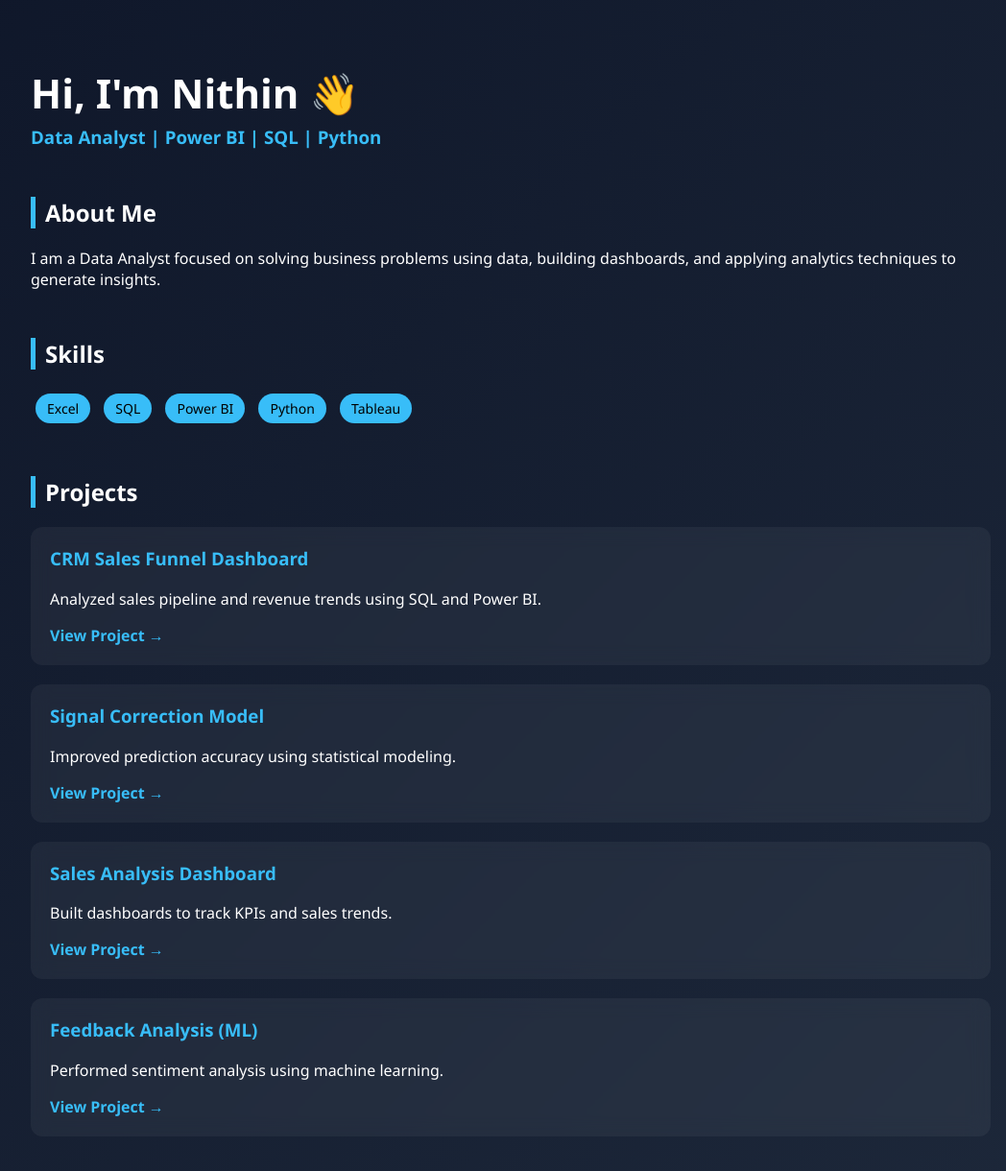
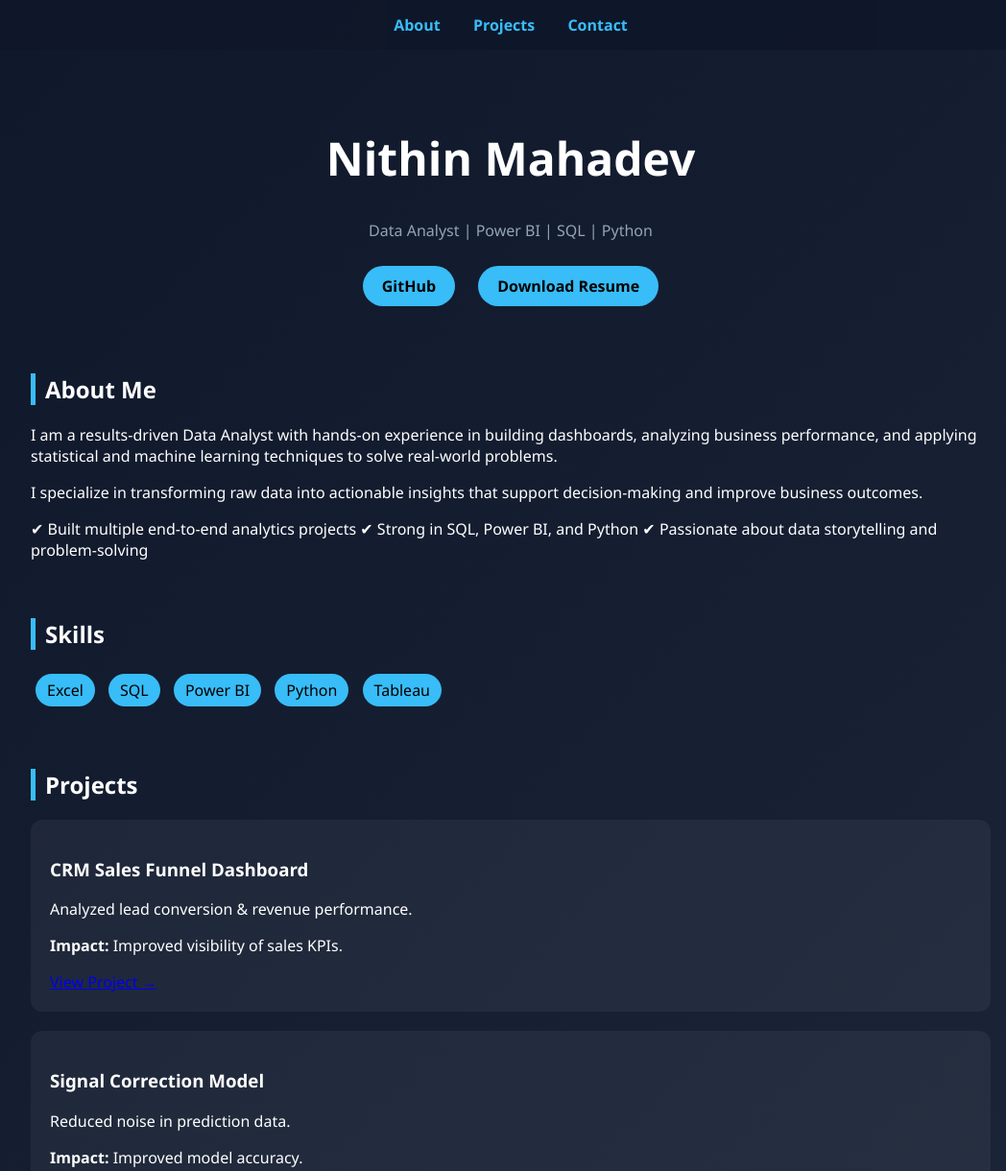
Before and after one commit to Nithin3006/nithin3006.github.io, a plain HTML site: page index.html in a window 1280 px wide. Shown: the top 1220 px of the page at 96% size, without its empty margins (108-1156 px from the left). Drawn offline with nearby package versions, Linux system fonts and the light colour scheme.

Commit message:
Update index.html

```diff
--- a/index.html
+++ b/index.html
@@ -1,7 +1,11 @@
 <!DOCTYPE html>
-<html>
+<html lang="en">
 <head>
+<meta charset="UTF-8">
 <title>Nithin Mahadev | Data Analyst</title>
+
+<!-- AOS Animation Library -->
+<link href="https://unpkg.com/aos@2.3.4/dist/aos.css" rel="stylesheet">
 
 <style>
 body {
@@ -9,60 +13,78 @@
     font-family: 'Segoe UI', sans-serif;
     background: linear-gradient(135deg, #0f172a, #1e293b);
     color: white;
+    scroll-behavior: smooth;
+}
+
+nav {
+    position: sticky;
+    top: 0;
+    background: rgba(15, 23, 42, 0.9);
+    padding: 15px;
+    text-align: center;
+}
+
+nav a {
+    margin: 0 15px;
+    color: #38bdf8;
+    text-decoration: none;
+    font-weight: bold;
 }
 
 .container {
     max-width: 1000px;
     margin: auto;
     padding: 40px;
-            animation: fadeIn 1.5s ease-in;
 }
 
-        h1 {
-            font-size: 42px;
-            margin-bottom: 5px;
+.hero {
+    text-align: center;
+    margin-top: 40px;
 }
 
-        h3 {
-            color: #38bdf8;
-            margin-top: 0;
+.hero h1 {
+    font-size: 48px;
+}
+
+.hero p {
+    color: #94a3b8;
+}
+
+.btn {
+    display: inline-block;
+    padding: 10px 20px;
+    margin: 10px;
+    border-radius: 25px;
+    background: #38bdf8;
+    color: black;
+    text-decoration: none;
+    font-weight: bold;
+    transition: 0.3s;
+}
+
+.btn:hover {
+    background: white;
 }
 
 .section {
-            margin: 50px 0;
+    margin: 60px 0;
 }
 
 h2 {
     border-left: 5px solid #38bdf8;
     padding-left: 10px;
-            margin-bottom: 20px;
 }
 
 .card {
-            background: rgba(255, 255, 255, 0.05);
+    background: rgba(255,255,255,0.05);
     padding: 20px;
     border-radius: 12px;
-            margin-bottom: 20px;
-            backdrop-filter: blur(10px);
+    margin: 20px 0;
     transition: 0.3s;
-            transform: translateY(20px);
-            opacity: 0;
-            animation: slideUp 1s forwards;
 }
 
 .card:hover {
     transform: scale(1.03);
-            box-shadow: 0 10px 25px rgba(0,0,0,0.5);
-        }
-
-        a {
-            color: #38bdf8;
-            text-decoration: none;
-            font-weight: bold;
-        }
-
-        a:hover {
-            text-decoration: underline;
 }
 
 .skills span {
@@ -70,21 +92,8 @@
     background: #38bdf8;
     color: black;
     padding: 6px 12px;
+    margin: 5px;
     border-radius: 20px;
-            margin: 5px;
-            font-size: 14px;
-        }
-
-        @keyframes fadeIn {
-            from {opacity: 0;}
-            to {opacity: 1;}
-        }
-
-        @keyframes slideUp {
-            to {
-                transform: translateY(0);
-                opacity: 1;
-            }
 }
 
 </style>
@@ -92,21 +101,51 @@
 
 <body>
 
+<!-- NAVBAR -->
+<nav>
+<a href="#about">About</a>
+<a href="#projects">Projects</a>
+<a href="#contact">Contact</a>
+</nav>
+
 <div class="container">
 
-    <h1>Hi, I'm Nithin 👋</h1>
-    <h3>Data Analyst | Power BI | SQL | Python</h3>
+<!-- HERO -->
+<div class="hero" data-aos="fade-up">
+<h1>Nithin Mahadev</h1>
+<p>Data Analyst | Power BI | SQL | Python</p>
 
-    <div class="section">
-        <h2>About Me</h2>
-        <p>
-            I am a Data Analyst focused on solving business problems using data,
-            building dashboards, and applying analytics techniques to generate insights.
-        </p>
+<a class="btn" href="https://github.com/Nithin3006" target="_blank">GitHub</a>
+<a class="btn" href="#">Download Resume</a>
 </div>
 
-    <div class="section">
+<!-- ABOUT -->
+<div id="about" class="section" data-aos="fade-right">
+<h2>About Me</h2>
+
+<p>
+I am a results-driven Data Analyst with hands-on experience in building dashboards,
+analyzing business performance, and applying statistical and machine learning techniques
+to solve real-world problems.
+</p>
+
+<p>
+I specialize in transforming raw data into actionable insights that support decision-making
+and improve business outcomes.
+</p>
+
+<p>
+✔ Built multiple end-to-end analytics projects
+✔ Strong in SQL, Power BI, and Python
+✔ Passionate about data storytelling and problem-solving
+</p>
+
+</div>
+
+<!-- SKILLS -->
+<div class="section" data-aos="fade-left">
 <h2>Skills</h2>
+
 <div class="skills">
 <span>Excel</span>
 <span>SQL</span>
@@ -114,46 +153,59 @@
 <span>Python</span>
 <span>Tableau</span>
 </div>
+
 </div>
 
-    <div class="section">
+<!-- PROJECTS -->
+<div id="projects" class="section">
+
 <h2>Projects</h2>
 
-        <div class="card">
+<div class="card" data-aos="zoom-in">
 <h3>CRM Sales Funnel Dashboard</h3>
-            <p>Analyzed sales pipeline and revenue trends using SQL and Power BI.</p>
-            <a href="https://github.com/Nithin3006/CRM-Sales-Funnel-Revenue-Analytics-Dashboard" target="_blank">View Project →</a>
+<p>Analyzed lead conversion & revenue performance.</p>
+<p><b>Impact:</b> Improved visibility of sales KPIs.</p>
+<a href="https://github.com/Nithin3006/CRM-Sales-Funnel-Revenue-Analytics-Dashboard">View Project →</a>
 </div>
 
-        <div class="card">
+<div class="card" data-aos="zoom-in">
 <h3>Signal Correction Model</h3>
-            <p>Improved prediction accuracy using statistical modeling.</p>
-            <a href="https://github.com/Nithin3006/KPT_Signal_Correction_Zomathon" target="_blank">View Project →</a>
+<p>Reduced noise in prediction data.</p>
+<p><b>Impact:</b> Improved model accuracy.</p>
+<a href="https://github.com/Nithin3006/KPT_Signal_Correction_Zomathon">View Project →</a>
 </div>
 
-        <div class="card">
+<div class="card" data-aos="zoom-in">
 <h3>Sales Analysis Dashboard</h3>
-            <p>Built dashboards to track KPIs and sales trends.</p>
-            <a href="https://github.com/Nithin3006/adventure-works-sales-analysis" target="_blank">View Project →</a>
+<p>Created dashboards for sales insights.</p>
+<p><b>Impact:</b> Helped identify top-performing products.</p>
+<a href="https://github.com/Nithin3006/adventure-works-sales-analysis">View Project →</a>
 </div>
 
-        <div class="card">
+<div class="card" data-aos="zoom-in">
 <h3>Feedback Analysis (ML)</h3>
-            <p>Performed sentiment analysis using machine learning.</p>
-            <a href="https://github.com/Nithin3006/Government-schemes-feedback-analysis-using-ML-with-visualization" target="_blank">View Project →</a>
+<p>Performed sentiment analysis using NLP.</p>
+<p><b>Impact:</b> Identified customer sentiment trends.</p>
+<a href="https://github.com/Nithin3006/Government-schemes-feedback-analysis-using-ML-with-visualization">View Project →</a>
 </div>
 
 </div>
 
-    <div class="section">
+<!-- CONTACT -->
+<div id="contact" class="section" data-aos="fade-up">
 <h2>Contact</h2>
 <p>📧 your-email@gmail.com</p>
-        <p>🔗 <a href="https://www.linkedin.com/in/nithin-mahadev-396150245" target="_blank">LinkedIn Profile</a></p>
+<p>🔗 <a href="https://www.linkedin.com/in/nithin-mahadev-396150245" target="_blank">LinkedIn</a></p>
 </div>
 
 </div>
 
+<!-- AOS Script -->
+<script src="https://unpkg.com/aos@2.3.4/dist/aos.js"></script>
+<script>
+AOS.init();
+</script>
+
 </body>
+</html></body>
 </html>
-</body>
-</html>
```
Lines whose indentation alone changed are shown as unchanged.
